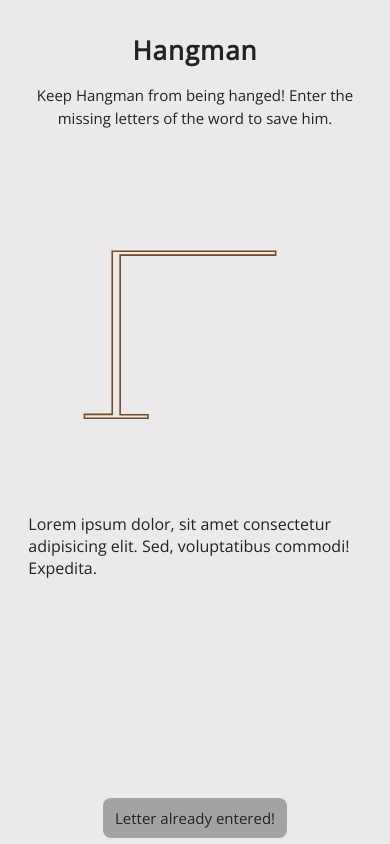
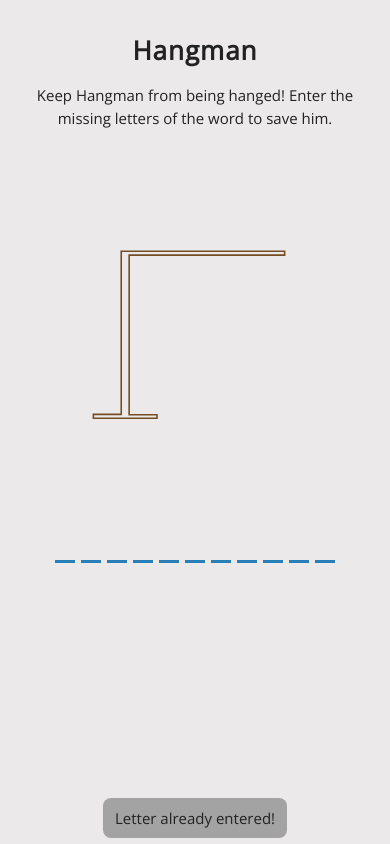
Before and after one commit to LifelikeDev/Hangman, a React (Create React App) app: page / in a window 390 px wide. Built offline with nearby package versions, Linux system fonts and the light colour scheme.

Commit message:
functionality to enter letters of given word added

```diff
--- a/src/App.js
+++ b/src/App.js
@@ -32,8 +32,8 @@ const App = () => {
           <GameIllustration />
         </div>
         <div className="word-display">
-          <WrongLetters />
-          <Word />
+          <WrongLetters wrongLetters={wrongLetters} />
+          <Word selectedWord={selectedWord} correctLetters={correctLetters} />
         </div>
       </section>
       <Popup />
--- a/src/Components/Word.js
+++ b/src/Components/Word.js
@@ -1,10 +1,15 @@
 import React from "react";
 
-const Word = () => {
+const Word = ({ selectedWord, correctLetters }) => {
   return (
     <article className="word">
-      Lorem ipsum dolor, sit amet consectetur adipisicing elit. Sed,
-      voluptatibus commodi! Expedita.
+      {selectedWord.split("").map((letter, index) => {
+        return (
+          <span key={index} className="letter">
+            {correctLetters.includes(letter) ? letter : ""}
+          </span>
+        );
+      })}
     </article>
   );
 };
--- a/src/Components/WrongLetters.js
+++ b/src/Components/WrongLetters.js
@@ -1,9 +1,18 @@
 import React from "react";
 
-const WrongLetters = () => {
+const WrongLetters = ({ wrongLetters }) => {
   return (
     <article className="wrong-letters__wrapper">
-      <div className="wrong-letters"></div>
+      <div className="wrong-letters">
+        {wrongLetters.length > 0 && <p>Failed Attempted Letters</p>}
+        {wrongLetters
+          .map((letter, index) => <span key={index}>{letter}</span>)
+          .reduce(
+            (previous, current) =>
+              previous === null ? [current] : [previous, ", ", current],
+            null
+          )}
+      </div>
     </article>
   );
 };
--- a/src/index.css
+++ b/src/index.css
@@ -73,6 +73,23 @@ body {
   display: flex;
   flex-direction: column;
   padding: var(--mb-two) auto;
+}
+
+.word {
+  display: flex;
+  align-items: center;
+  justify-content: center;
+}
+
+.letter {
+  border-bottom: 3px solid #2980b9;
+  display: inline-flex;
+  font-size: 30px;
+  align-items: center;
+  justify-content: center;
+  margin: 0 5px;
+  height: 50px;
+  width: 25px;
 }
 
 /*------------ Game Illustration ------------*/
@@ -179,10 +196,15 @@ body {
 
 @media screen and (max-width: 495px) {
   .game-wrapper {
-    width: 95%;
+    width: 90%;
   }
 
   .game-illustration {
     width: 19rem;
   }
+
+  .letter {
+    margin: 0 3px;
+    width: 20px;
+  }
 }
```
